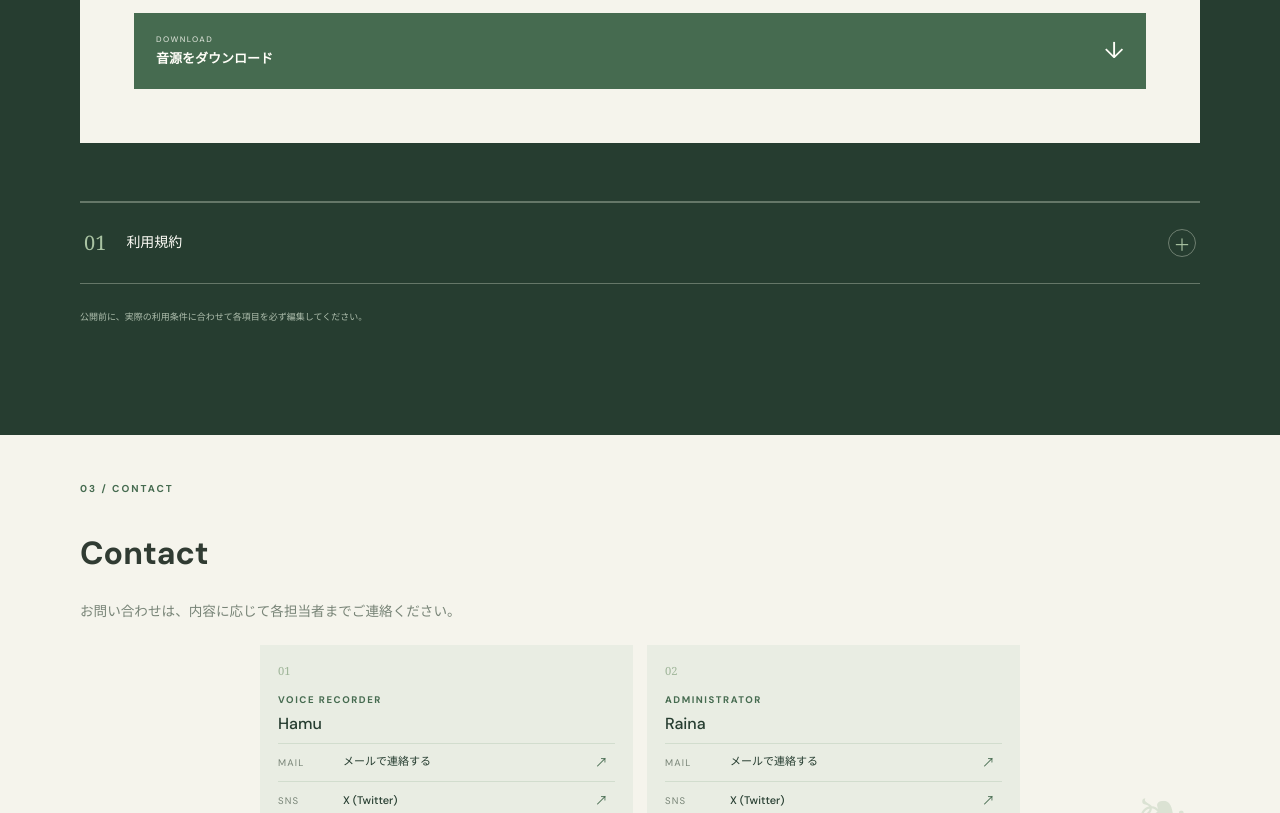
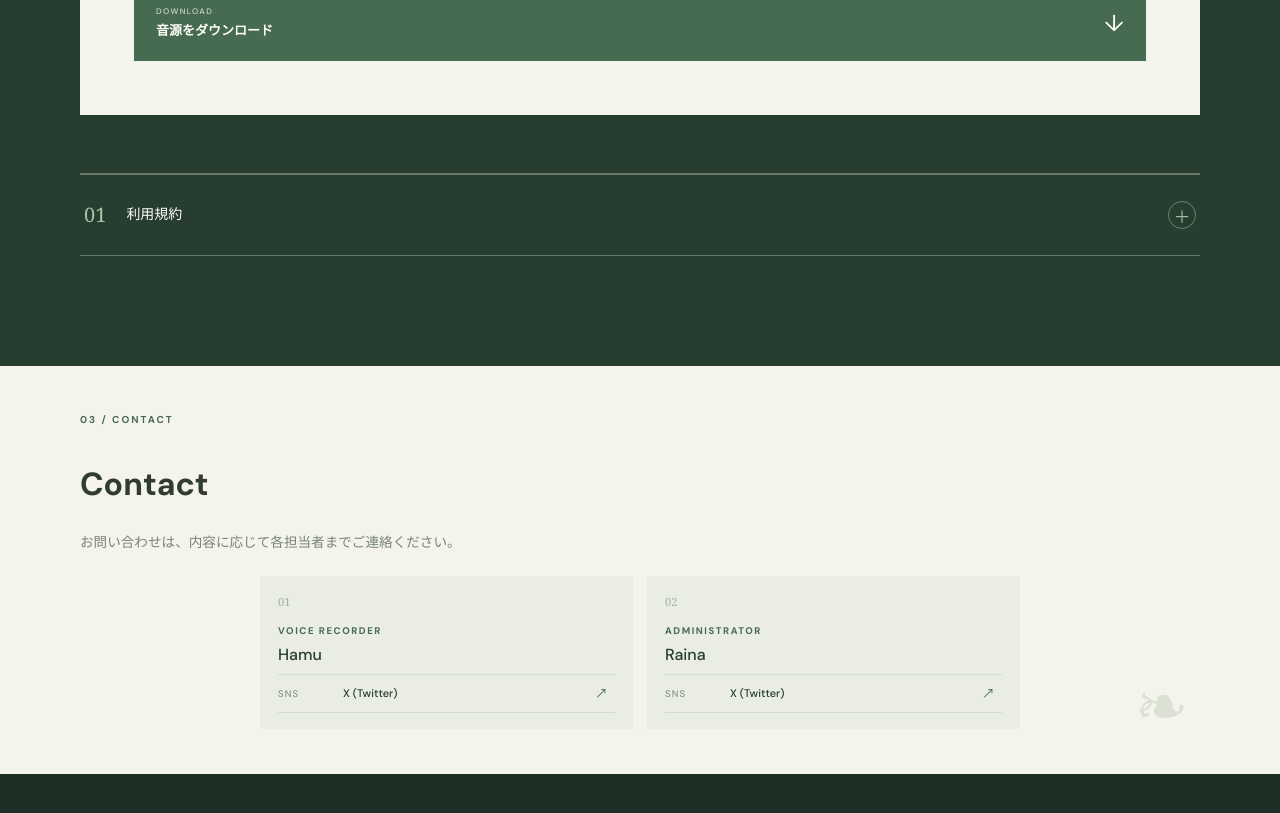
Before and after one commit to hamu132/TsugunePage, a plain HTML site: page index.html in a window 1280 px wide. Shown: the part 1987-2800 px from the top of the page. Drawn offline with Linux system fonts and the light colour scheme.

Commit message:
ちょっと

```diff
--- a/index.html
+++ b/index.html
@@ -46,7 +46,6 @@
         <div class="character-photo">
           <img src="assets/images/character2.png" alt="キャラクターの立ち絵"
                onerror="this.style.display='none'; this.nextElementSibling.hidden=false;">
-          <span class="photo-label">OFFICIAL CHARACTER ART</span>
         </div>
 
         <div class="character-info">
@@ -65,7 +64,6 @@
           </dl>
         </div>
       </div>
-      <span class="section-doodle doodle-crab" aria-hidden="true">♋</span>
     </section>
 
     <section class="voice-section" id="voice">
@@ -81,7 +79,6 @@
             <div>
               <p class="card-kicker">OFFICIAL VOICEBANK</p>
               <h3>償音 ハム</h3>
-              <p class="voice-summary">音源の特徴や収録内容をここに記載してください。</p>
             </div>
             <span class="version-tag">VER. 1.0</span>
           </div>
@@ -183,7 +180,6 @@
         </article> -->
 
         </div>
-        <p class="guideline-note">公開前に、実際の利用条件に合わせて各項目を必ず編集してください。</p>
       </div>
       <span class="voice-decoration" aria-hidden="true">☂</span>
     </section>
@@ -210,11 +206,6 @@
           </div>
 
           <div class="person-links">
-            <a href="mailto:recorder@example.com">
-              <span>MAIL</span>
-              <b>メールで連絡する</b>
-              <i>↗</i>
-            </a>
             <a href="https://x.com/hamu13259203"
               target="_blank" rel="noopener noreferrer">
               <span>SNS</span>
@@ -233,11 +224,6 @@
           </div>
 
           <div class="person-links">
-            <a href="mailto:admin@example.com">
-              <span>MAIL</span>
-              <b>メールで連絡する</b>
-              <i>↗</i>
-            </a>
             <a href="https://x.com/Raina_Main"
               target="_blank" rel="noopener noreferrer">
               <span>SNS</span>
```
